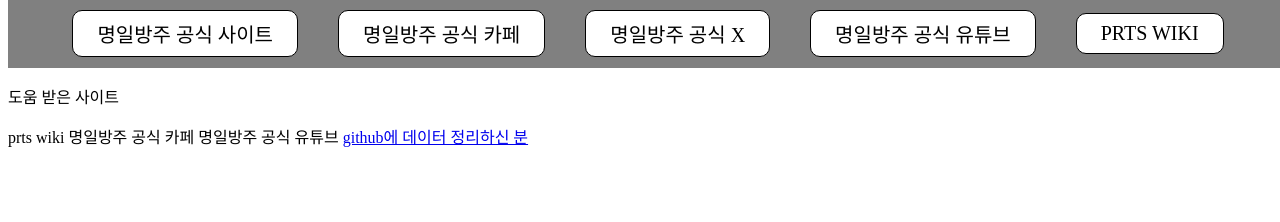
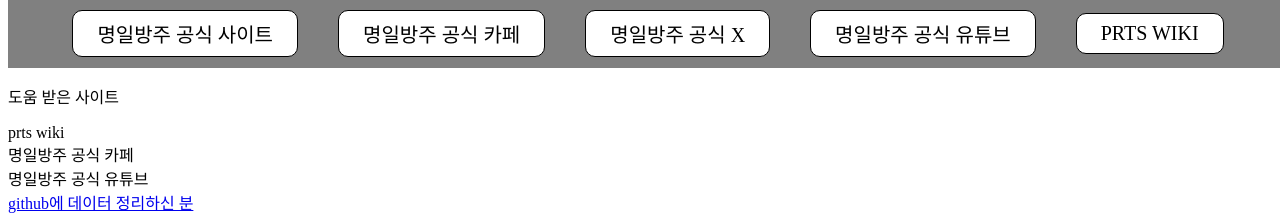
Before and after one commit to Drataniar/Drataniar_page, a website: page html/home.html in a window 1280 px wide. Shown: the part 850-1072 px from the top of the page. Before the commit the page ends 1006 px from the top, so only its background shows below. Drawn offline with Linux system fonts and the light colour scheme.

Commit message:
home_p 수정

```diff
--- a/html/home.html
+++ b/html/home.html
@@ -52,9 +52,9 @@
 
     <footer>
         <p>도움 받은 사이트</p>
-        <a>prts wiki</a>
-        <a>명일방주 공식 카페</a>
-        <a>명일방주 공식 유튜브</a>
+        <a>prts wiki</a><br>
+        <a>명일방주 공식 카페</a><br>
+        <a>명일방주 공식 유튜브</a><br>
         <a href="https://github.com/ArknightsAssets/ArknightsAssets2/tree/cn">github에 데이터 정리하신 분</a>
     </footer>
 
```
